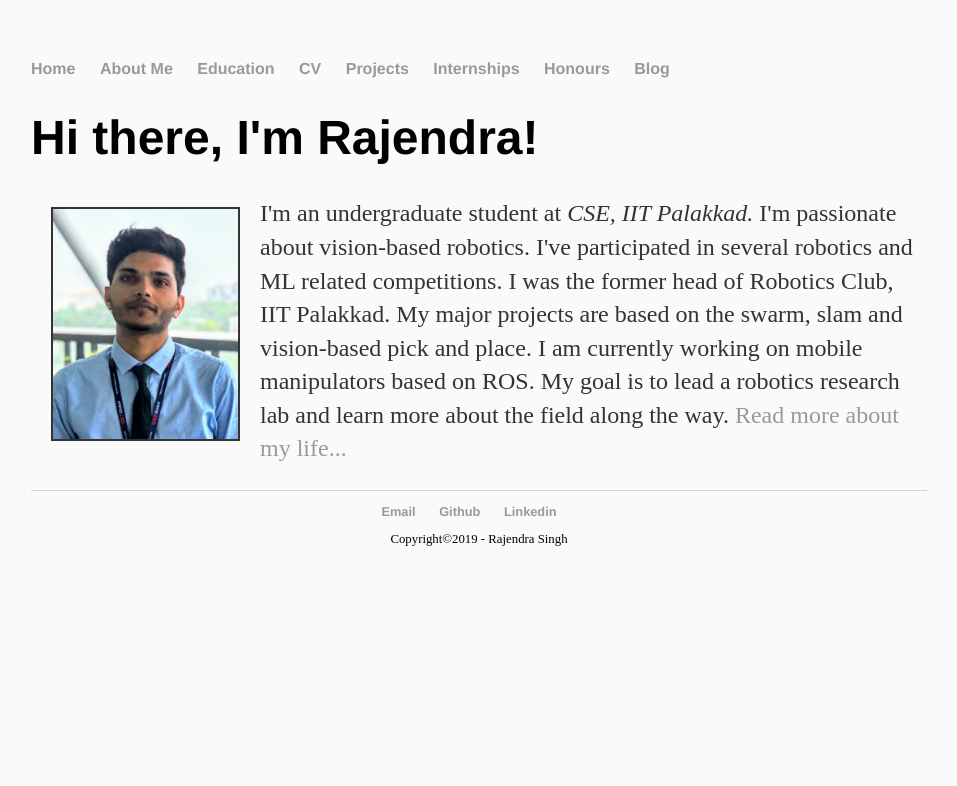
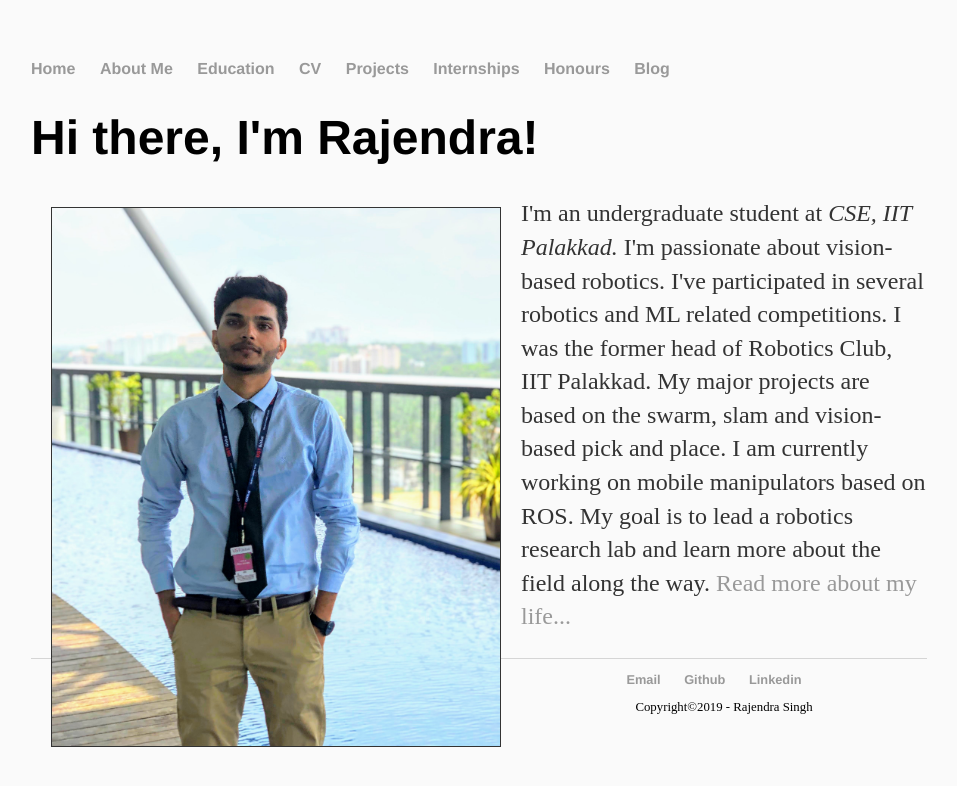
Before and after one commit to iamrajee/iamrajee.github.io, a Jekyll site: the page built from index.html, in a window 1280 px wide. Shown: the top 786 px of the page, without its empty margins (161-1118 px from the left). Built offline with Jekyll 4.4.1, drawn with Linux system fonts in a browser that asks for light colours.

Commit message:
Update index.html

```diff
--- a/index.html
+++ b/index.html
@@ -4,5 +4,9 @@ title: Rajendra Singh
 ---
 <div class="blurb">
 	<h1>Hi there, I'm Rajendra!</h1>
-	<p><img src="images/rajendra_passport_photo.jpg" height="230" width="185" align="left" border="2" HSPACE="20" VSPACE="10" />I'm an undergraduate student at <em>CSE, IIT Palakkad.</em> I'm passionate about vision-based robotics. I've participated in several robotics and ML related competitions. I was the former head of Robotics Club, IIT Palakkad. My major projects are based on the swarm, slam and vision-based pick and place. I am currently working on mobile manipulators based on ROS. My goal is to lead a robotics research lab and learn more about the field along the way. <a href="/about">Read more about my life...</a></p>
+<!-- 	<p><img src="images/rajendra_passport_photo.jpg" height="230" width="185" align="left" border="2" HSPACE="20" VSPACE="10" />I'm an undergraduate student at <em>CSE, IIT Palakkad.</em> I'm passionate about vision-based robotics. I've participated in several robotics and ML related competitions. I was the former head of Robotics Club, IIT Palakkad. My major projects are based on the swarm, slam and vision-based pick and place. I am currently working on mobile manipulators based on ROS. My goal is to lead a robotics research lab and learn more about the field along the way. <a href="/about">Read more about my life...</a></p> -->
+
+
+	<p><img src="images/rajendraFullPic.jpg" height="50%" width="50%" align="left" border="1" HSPACE="20" VSPACE="10" />I'm an undergraduate student at <em>CSE, IIT Palakkad.</em> I'm passionate about vision-based robotics. I've participated in several robotics and ML related competitions. I was the former head of Robotics Club, IIT Palakkad. My major projects are based on the swarm, slam and vision-based pick and place. I am currently working on mobile manipulators based on ROS. My goal is to lead a robotics research lab and learn more about the field along the way. <a href="/about">Read more about my life...</a></p>
+
 </div><!-- /.blurb -->
```
